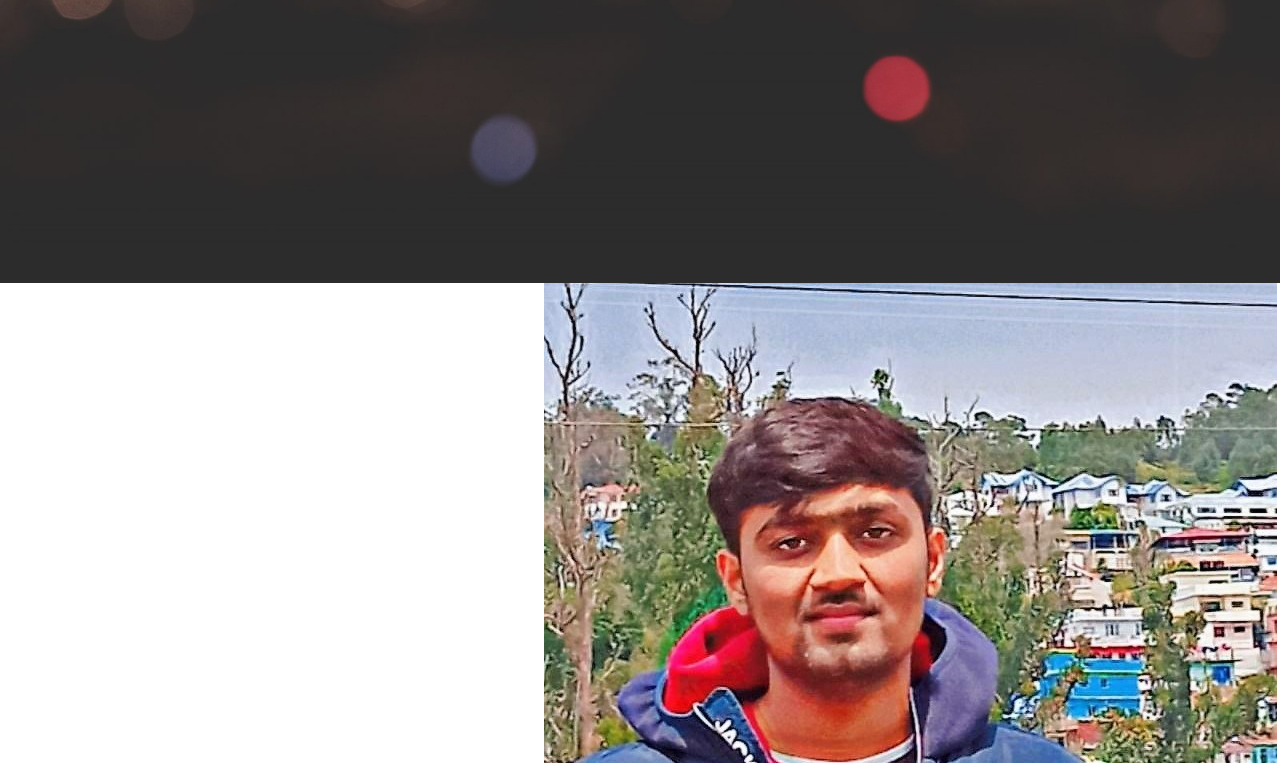
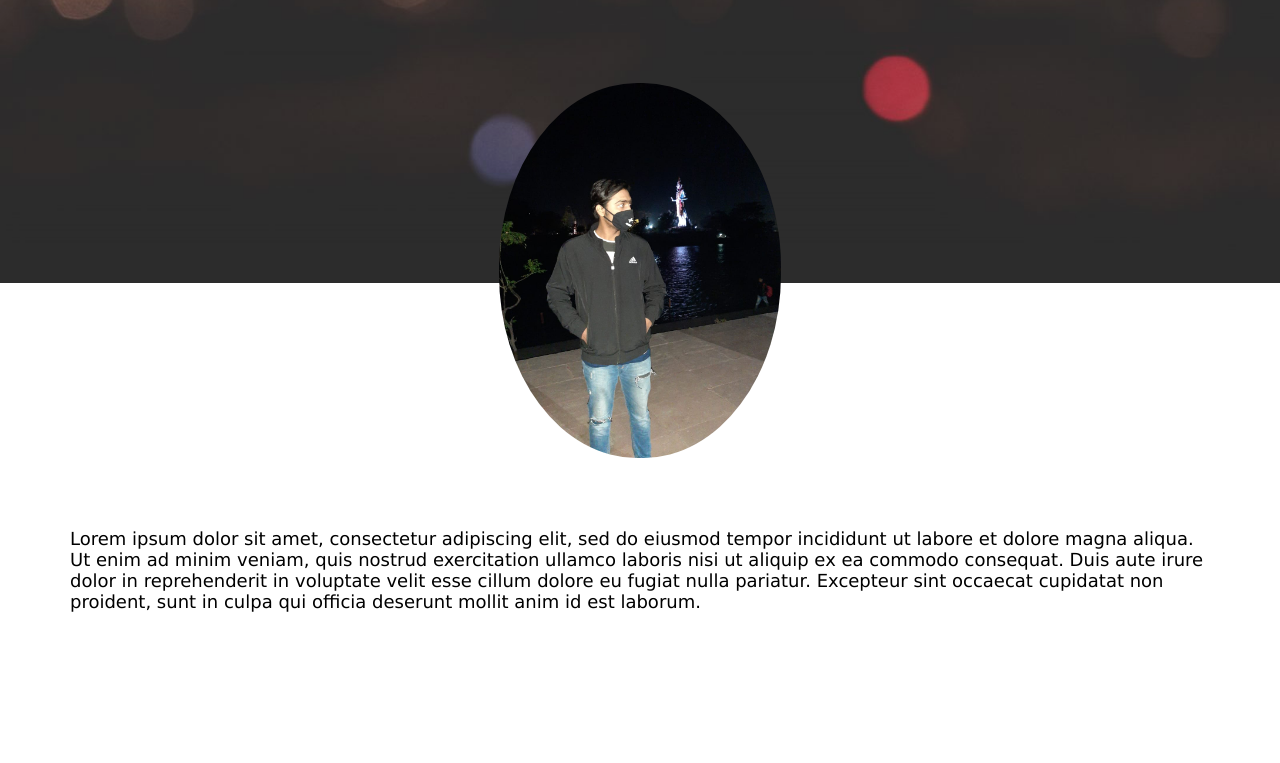
Before and after one commit to shreystudent24/Resume_WebSite, a plain HTML site: page index.html in a window 1280 px wide. Shown: the part 517-1280 px from the top of the page. After the commit the page ends 1199 px from the top, so only its background shows below. Drawn offline with Linux system fonts and the light colour scheme.

Commit message:
image, about section added & started using Flex_Box

```diff
--- a/index.html
+++ b/index.html
@@ -5,7 +5,7 @@
         <link rel="stylesheet" type = "text/css" href="style.css">
         <script src="https://kit.fontawesome.com/fcff1d58a7.js" crossorigin="anonymous"></script>
     </head>
-    <body>
+    <body >
             <header id = "body-header">
                 <nav>
                     <ul class = "horizonal_list text-center nav-menu">
@@ -19,7 +19,7 @@
                             <a href="Education">Education</a>
                         </li>
                         <li>
-                            <a href = "Portolfio">Portfolio</a>
+                            <a href = "Portolfio">Resume</a>
                         </li>
                         <li>
                             <a href = "Contact">Contact</a>
@@ -53,9 +53,16 @@
             </header>
 
             <main>
+                <div id = "left">
+
+                </div>
                 <section id = "about">
                         <div id = "MyImage">
-                            <img src="Images/Snapchat-534115684.jpg">
+                            <img src="Images/N.jpeg" class = "profile">
+                        </div>
+
+                        <div id = "intro">
+                            Lorem ipsum dolor sit amet, consectetur adipiscing elit, sed do eiusmod tempor incididunt ut labore et dolore magna aliqua. Ut enim ad minim veniam, quis nostrud exercitation ullamco laboris nisi ut aliquip ex ea commodo consequat. Duis aute irure dolor in reprehenderit in voluptate velit esse cillum dolore eu fugiat nulla pariatur. Excepteur sint occaecat cupidatat non proident, sunt in culpa qui officia deserunt mollit anim id est laborum.
                         </div>
                 </section>
                 <section id = "skills">
--- a/style.css
+++ b/style.css
@@ -5,10 +5,11 @@ body{
 #body-header{
     height: 100vh;
     opacity: 0.9;
+    position: relative;
     background-image: url(Images/Snapchat-623880811\ \(1\).jpg);
     background-size: cover;
     background-position: center;
-    background-attachment: fixed;
+     background-attachment: fixed;
 }
 
 .horizonal_list{
@@ -69,8 +70,32 @@ body{
     width: 100%;
 }
 
-#MyImage{
-    height: 12rem;
-    width: 12rem;
-    margin: auto;
+/* img{
+    border-radius: 50%;
+    ;
+} */
+
+.profile {
+   height: 50%;
+   width: 22%;
+   display: block;
+   align-content: center;
+    margin-left: auto;
+    margin-right: auto;
+    border-radius: 49%;
+    margin-top: -200px;
+    position: relative;
+    border-image: 10px #000080;
 }
+/* .profile:hover{
+    height: 100%;
+    width: 100%;
+}  */
+
+#intro{
+    flex-direction: row;
+    align-content: center;
+    margin: 70px;
+    font-size: large;
+    font-family: 'Lucida Sans', 'Lucida Sans Regular', 'Lucida Grande', 'Lucida Sans Unicode', Geneva, Verdana, sans-serif;
+}
```
Also changed, not shown: Images/N.jpeg (added), Images/Snapchat-534115684.jpg (deleted).
